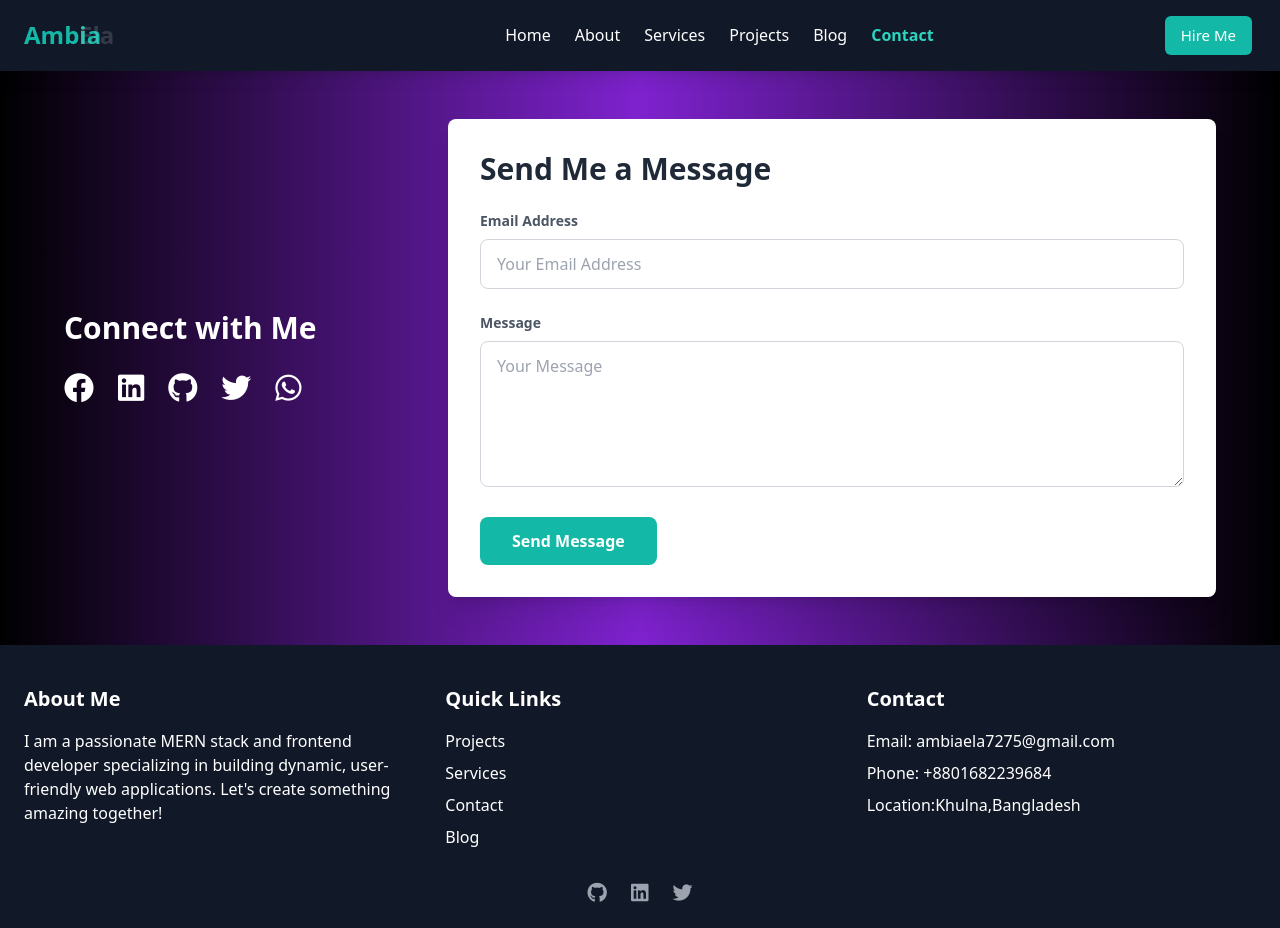
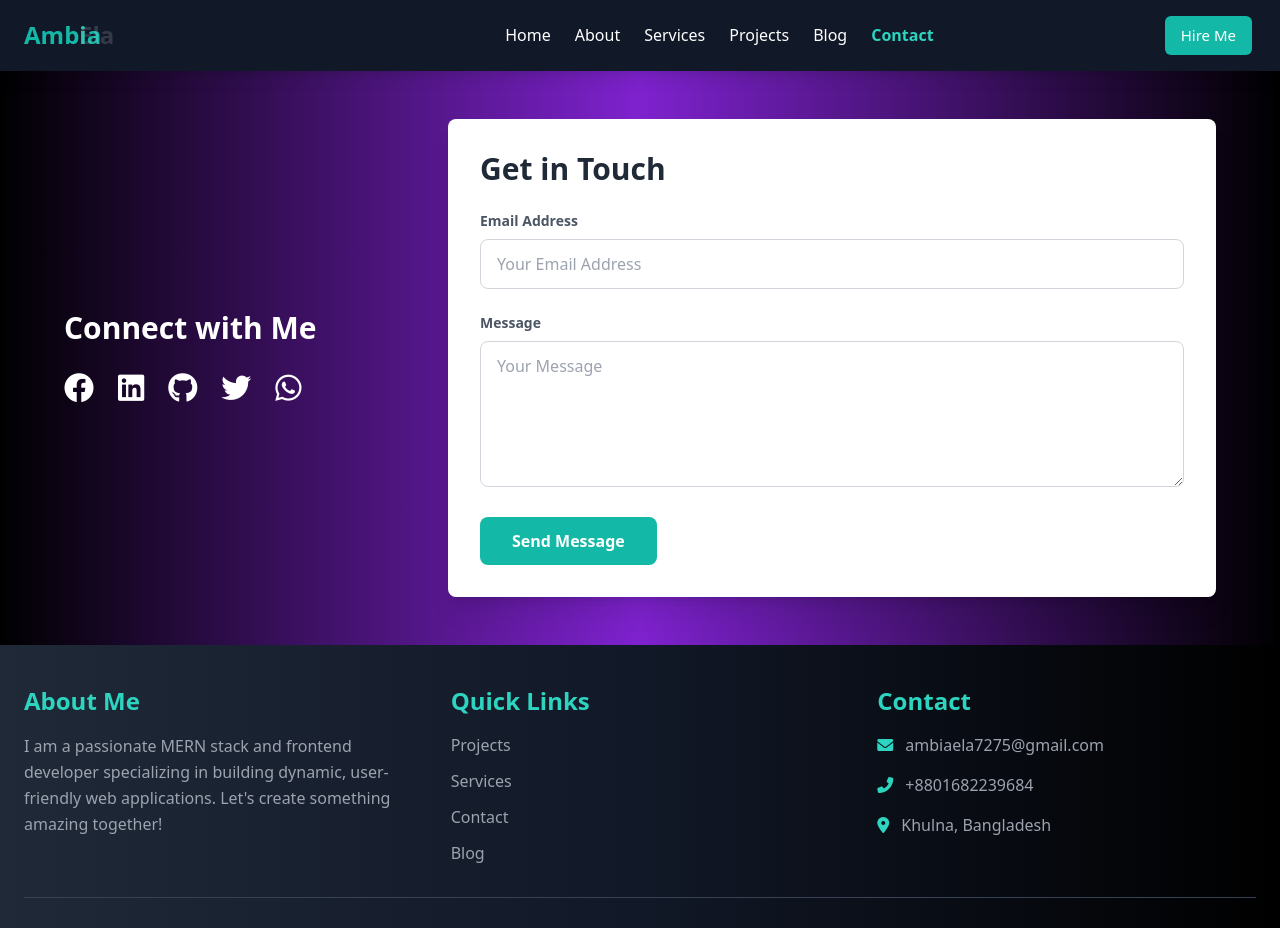
Before and after one commit to ela60/Elas_Protfolio, a React (Vite) app: page /contact in a window 1280 px wide. Shown: the top 928 px of the page. Built offline with nearby package versions, Linux system fonts and the light colour scheme.

Commit message:
something updated

```diff
--- a/index.html
+++ b/index.html
@@ -2,7 +2,7 @@
 <html lang="en">
   <head>
     <meta charset="UTF-8" />
-    <link rel="icon" type="image/svg+xml" href="/src/assets/IMG-20240301-WA0013.jpg" />
+    <link rel="icon" type="image/svg+xml" href="/src/assets/945b0225337909.563440870421b.png" />
     <meta name="viewport" content="width=device-width, initial-scale=1.0" />
     <link
       rel="stylesheet"
--- a/src/contact/Contact.jsx
+++ b/src/contact/Contact.jsx
@@ -92,7 +92,7 @@ const Contact = () => {
         {/* Right Side: Email.js Form */}
         <div className="md:w-2/3 bg-white shadow-xl rounded-lg p-8">
           <h2 className="text-3xl font-bold text-gray-800 mb-6">
-            Send Me a Message
+          Get in Touch
           </h2>
           <form ref={form} onSubmit={sendEmail} className="space-y-6">
             {/* Email Input */}
--- a/src/pages/shared/footer.jsx
+++ b/src/pages/shared/footer.jsx
@@ -1,40 +1,54 @@
-import React from 'react';
+import React from "react";
 
 const Footer = () => {
   return (
-    <footer className="bg-gray-900 text-white">
+    <footer className="bg-gradient-to-r from-gray-800 via-gray-900 to-black text-white">
       <div className="container mx-auto px-6 py-10">
         {/* Upper Section */}
-        <div className="grid grid-cols-1 md:grid-cols-3 gap-8">
+        <div className="  grid grid-cols-1 md:grid-cols-3 gap-12 text-center md:text-left">
           {/* About Section */}
           <div>
-            <h3 className="text-xl font-bold mb-4">About Me</h3>
-            <p>
-              I am a passionate MERN stack and frontend developer specializing in building dynamic, user-friendly web applications. Let's create something amazing together!
+            <h3 className=" text-2xl font-bold mb-4 text-teal-400">About Me</h3>
+            <p className="text-gray-400 leading-relaxed">
+              I am a passionate MERN stack and frontend developer specializing
+              in building dynamic, user-friendly web applications. Let's create
+              something amazing together!
             </p>
           </div>
 
           {/* Quick Links */}
           <div>
-            <h3 className="text-xl font-bold mb-4">Quick Links</h3>
-            <ul className="space-y-2">
+            <h3 className="text-2xl font-bold mb-4 text-teal-400">Quick Links</h3>
+            <ul className="space-y-3">
               <li>
-                <a href="/projects" className="hover:text-teal-500">
+                <a
+                  href="/projects"
+                  className="text-gray-400 hover:text-teal-400 transition duration-300"
+                >
                   Projects
                 </a>
               </li>
               <li>
-                <a href="/services" className="hover:text-teal-500">
+                <a
+                  href="/services"
+                  className="text-gray-400 hover:text-teal-400 transition duration-300"
+                >
                   Services
                 </a>
               </li>
               <li>
-                <a href="/contact" className="hover:text-teal-500">
+                <a
+                  href="/contact"
+                  className="text-gray-400 hover:text-teal-400 transition duration-300"
+                >
                   Contact
                 </a>
               </li>
               <li>
-                <a href="/blog" className="hover:text-teal-500">
+                <a
+                  href="/blog"
+                  className="text-gray-400 hover:text-teal-400 transition duration-300"
+                >
                   Blog
                 </a>
               </li>
@@ -43,65 +57,72 @@ const Footer = () => {
 
           {/* Contact Info */}
           <div>
-            <h3 className="text-xl font-bold mb-4">Contact</h3>
-            <ul className="space-y-2">
-              <li>
-                Email:{" "}
+            <h3 className="text-2xl font-bold mb-4 text-teal-400">Contact</h3>
+            <ul className="space-y-4">
+              <li className="flex items-center space-x-3">
+                <i className="fas fa-envelope text-teal-400"></i>
                 <a
-                  href="mailto:your.email@example.com"
-                  className="hover:text-teal-500"
+                  href="mailto:ambiaela7275@gmail.com"
+                  className="text-gray-400 hover:text-teal-400 transition duration-300"
                 >
                   ambiaela7275@gmail.com
                 </a>
               </li>
-              <li>
-                Phone:{" "}
+              <li className="flex items-center space-x-3">
+                <i className="fas fa-phone-alt text-teal-400"></i>
                 <a
-                  href="tel:+1234567890"
-                  className="hover:text-teal-500"
+                  href="tel:+8801682239684"
+                  className="text-gray-400 hover:text-teal-400 transition duration-300"
                 >
                   +8801682239684
                 </a>
               </li>
-              <li>Location:Khulna,Bangladesh </li>
+              <li className="flex items-center space-x-3">
+                <i className="fas fa-map-marker-alt text-teal-400"></i>
+                <span className="text-gray-400">Khulna, Bangladesh</span>
+              </li>
             </ul>
           </div>
         </div>
 
+        {/* Divider */}
+        <div className="mt-8 border-t border-gray-700 pt-8">
           {/* Social Media Links */}
-        <div className="flex justify-center space-x-6 mt-8">
+          <div className="flex justify-center space-x-6">
             <a
               href="https://github.com/ela60"
               target="_blank"
               aria-label="GitHub"
-            className="text-gray-400 hover:text-white"
+              className="text-gray-400 hover:text-white transition duration-300"
               rel="noopener noreferrer"
             >
-            <i className="fab fa-github fa-lg"></i>
+              <i className="fab fa-github fa-2x"></i>
             </a>
             <a
               href="https://www.linkedin.com/in/labonno-ela-b158a5213/"
               target="_blank"
               aria-label="LinkedIn"
-            className="text-gray-400 hover:text-white"
+              className="text-gray-400 hover:text-white transition duration-300"
               rel="noopener noreferrer"
             >
-            <i className="fab fa-linkedin fa-lg"></i>
+              <i className="fab fa-linkedin fa-2x"></i>
             </a>
             <a
               href="https://x.com/LabonnoEla047"
               target="_blank"
               aria-label="Twitter"
-            className="text-gray-400 hover:text-white"
+              className="text-gray-400 hover:text-white transition duration-300"
               rel="noopener noreferrer"
             >
-            <i className="fab fa-twitter fa-lg"></i>
+              <i className="fab fa-twitter fa-2x"></i>
             </a>
           </div>
 
           {/* Footer Bottom */}
-        <div className="mt-8 text-center border-t border-gray-700 pt-6">
-          <p>© 2025 Ambia Ela. All rights reserved.</p>
+          <p className="mt-8 text-gray-500">
+            © 2025 <span className="font-semibold text-teal-400">Ambia Ela</span>. All
+            rights reserved.
+          </p>
         </div>
       </div>
     </footer>
```
Also changed, not shown: src/assets/945b0225337909.563440870421b.png (added). Lines whose indentation alone changed are shown as unchanged.
